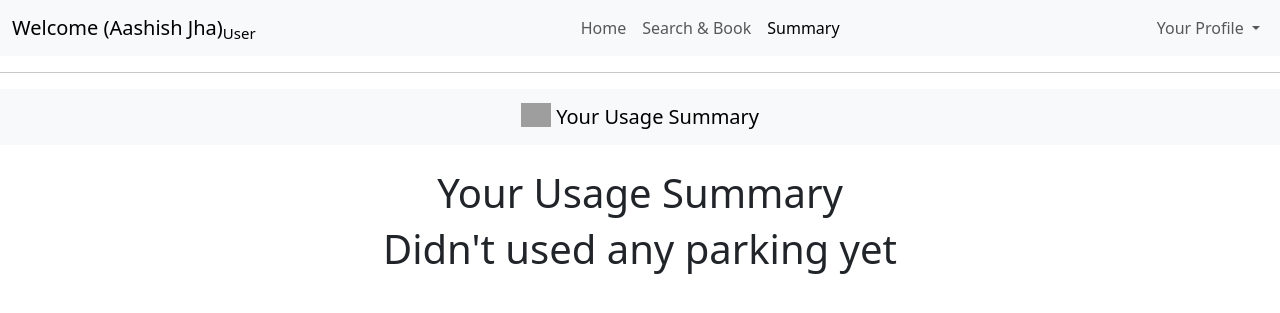
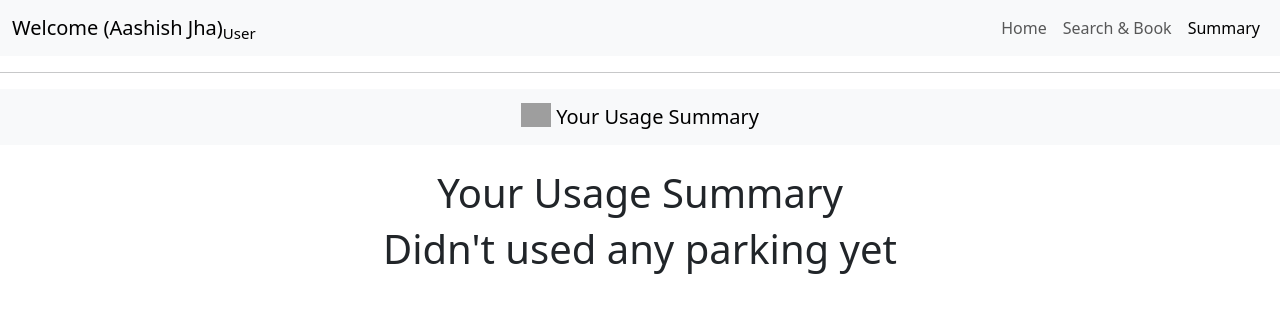
Before and after one commit to 22f3001703/parking_app, a Flask app: page /user/dashboard/summary in a window 1280 px wide. Shown: the top 313 px of the page. Run offline with Flask 3, Linux system fonts and the light colour scheme; a user stored in the database is signed in; data comes from the database, SQL or seed files in the repository; both versions use the stored data as it was after the commit; grey boxes are pictures that could not be loaded.

Commit message:
minor bug fixed

```diff
--- a/controllers/controllers.py
+++ b/controllers/controllers.py
@@ -640,6 +640,9 @@ def editProfile(id):
             theuser.email=request.form.get("email")
             theuser.password=request.form.get("password")
             db.session.commit()
+            session["email"]=theuser.email
+            session["fullname"]=theuser.fullname
+            session["address"]=theuser.address
             print("done")
             return redirect(f"/{session.get('role')}/dashboard")
 
--- a/templates/userSummary.html
+++ b/templates/userSummary.html
@@ -26,18 +26,7 @@
           <a class="nav-link active" href=#>Summary</a>
         </li>
     </ul>
-    <ul class="navbar-nav ms-auto">
-        <li class="nav-item dropdown">
-          <a class="nav-link dropdown-toggle" href="#" role="button" data-bs-toggle="dropdown" aria-expanded="false">
-            Your Profile
-          </a>
-          <ul class="dropdown-menu" >
-            <li><a class="dropdown-item" href="#">Edit Profile</a></li>
-            <li><a class="dropdown-item" href="#">Log Out</a></li>
 
-          </ul>
-        </li>
-      </ul>
     </div>
   </div>
 </nav>
```
Also changed, not shown: instance/parking.db, static/images/occupiedvsnonoccupied.png, static/images/revenuepiechart.png (added), static/images/userusagepiechart.png.
